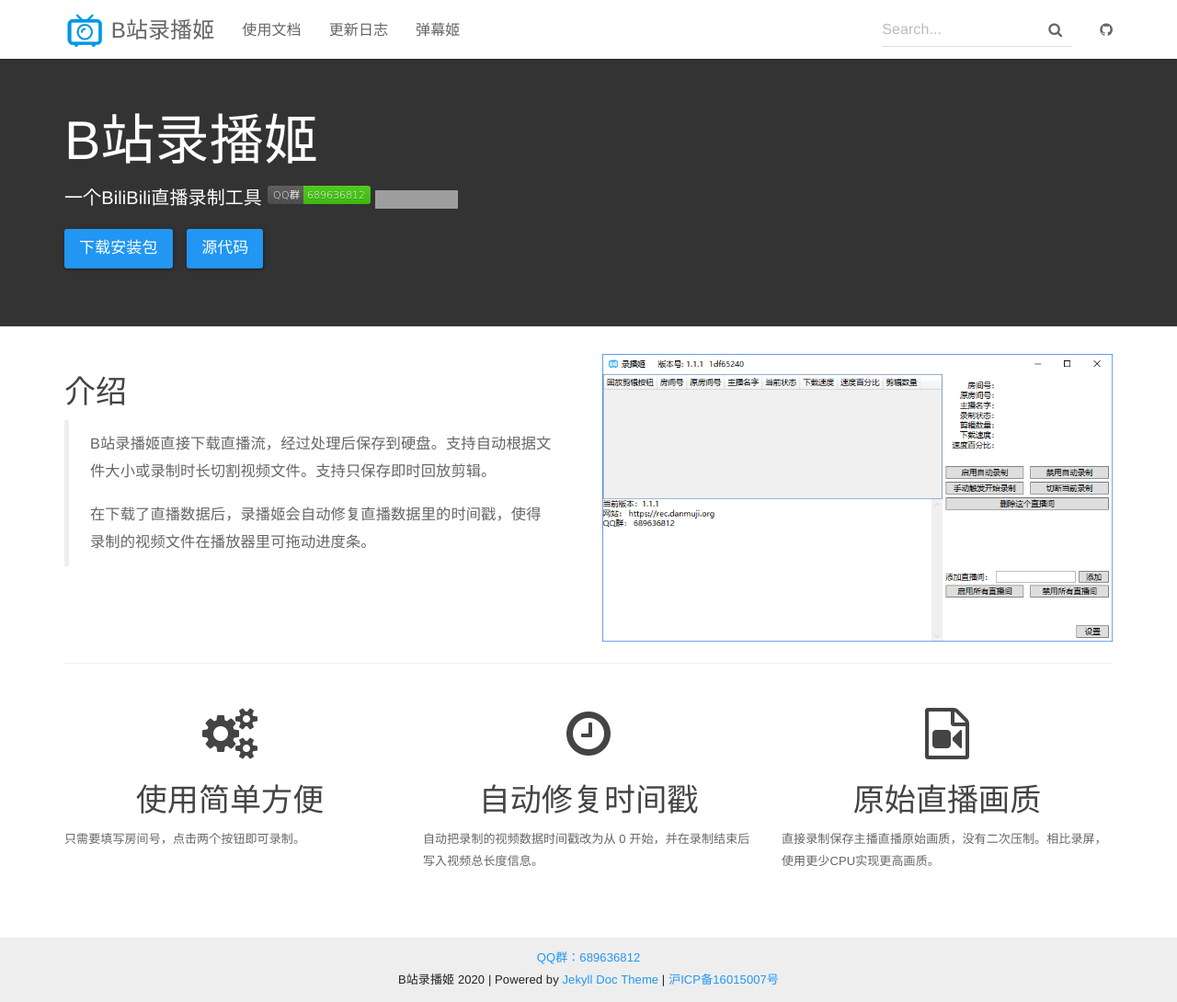
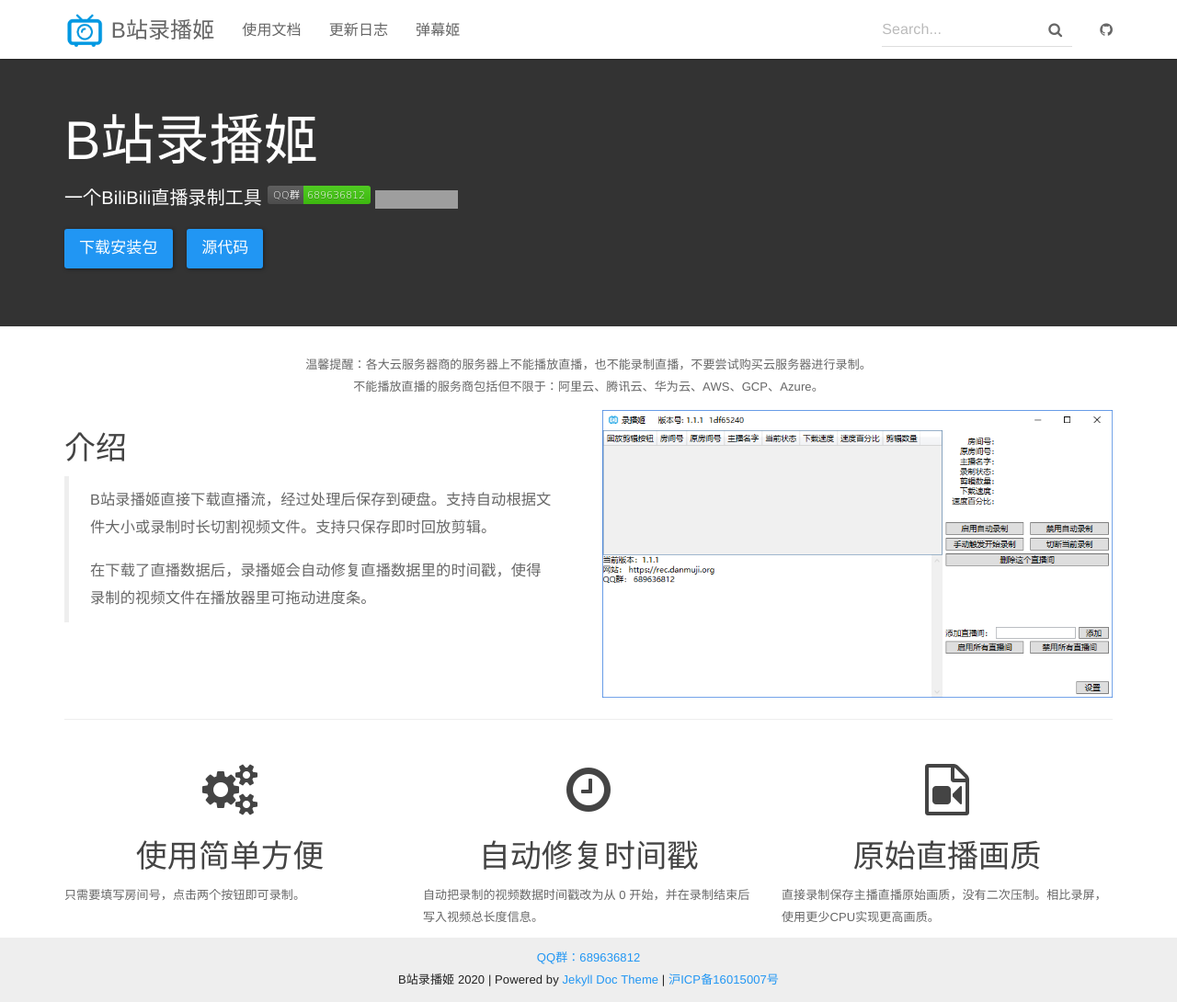
Before and after one commit to BililiveRecorder/website-jekyll-retired, a Jekyll site: the page built from index.html, in a window 1280 px wide and 1090 px high. Shown: the whole window at 92% size. Built offline with Jekyll 4.4.1, drawn with Linux system fonts in a browser that asks for light colours; grey boxes are pictures that could not be loaded.

Commit message:
添加关于云服务器的提醒

```diff
--- a/index.html
+++ b/index.html
@@ -42,6 +42,9 @@ title: B站录播姬 - BiliBili直播录制工具
 <div class="container">
 
     <div class="row">
+        <div class="col-md-12 text-center">
+            <p>温馨提醒：各大云服务器商的服务器上不能播放直播，也不能录制直播，不要尝试购买云服务器进行录制。<br>不能播放直播的服务商包括但不限于：阿里云、腾讯云、华为云、AWS、GCP、Azure。</p>
+        </div>
         <div class="col-md-6">
             <h3 class="header-light regular-pad">介绍</h3>
             <blockquote>
```
